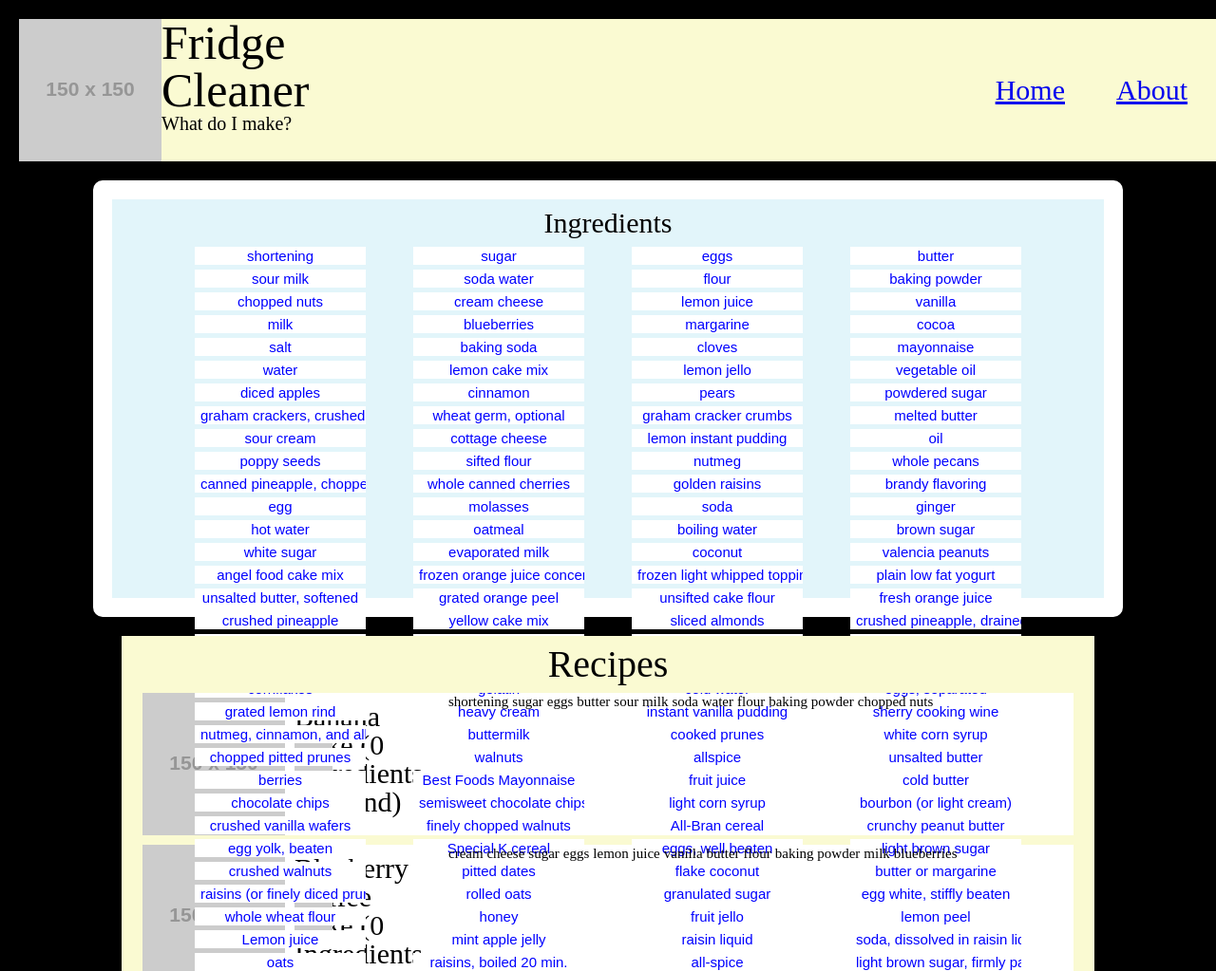
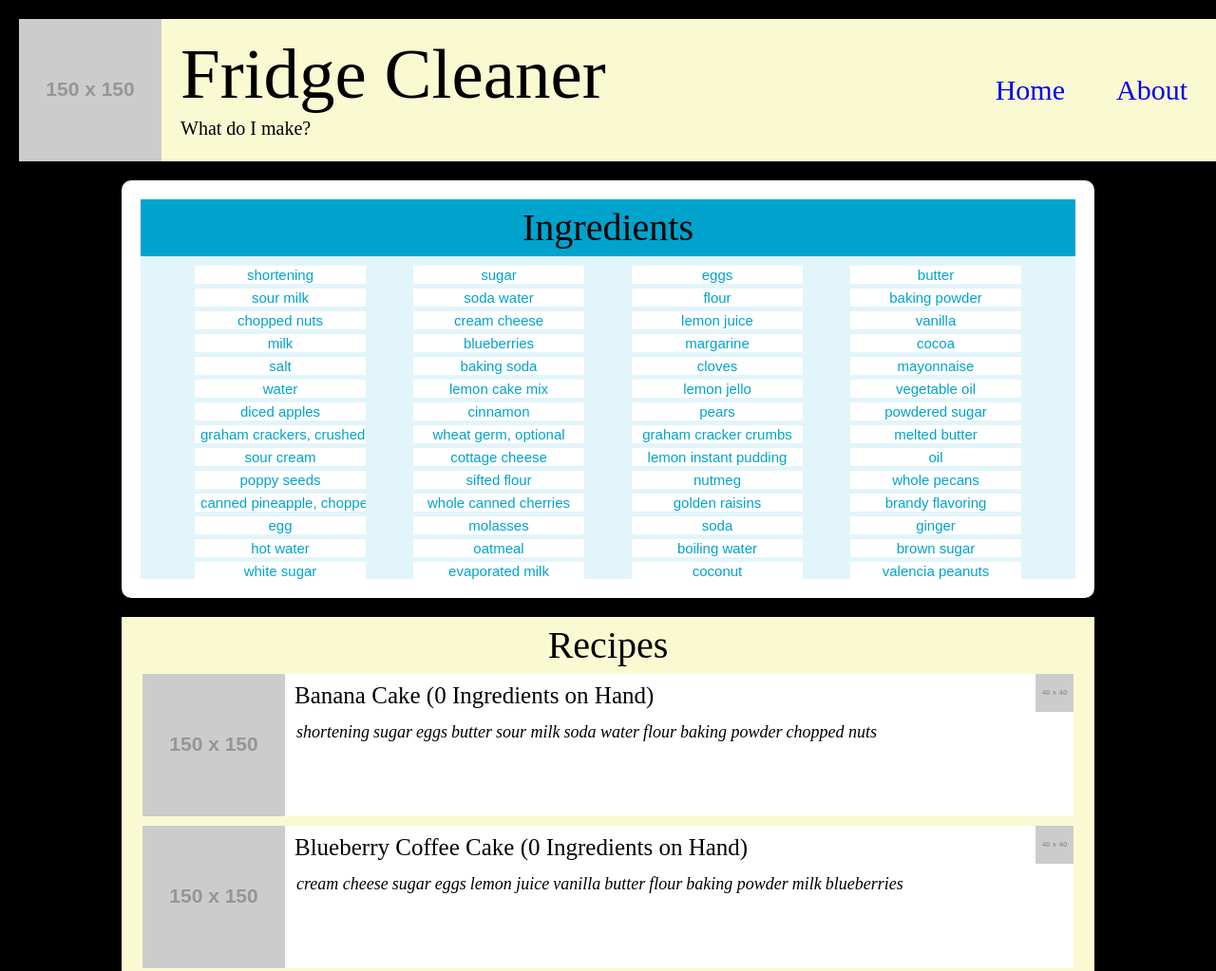
Before and after one commit to greatfellows/Project-Fridge-Cleaner, a plain HTML site: page index.html in a window 1280 px wide. Shown: the top 1023 px of the page at 95% size. Drawn offline with Linux system fonts and the light colour scheme; placeholder pictures from the web are drawn by us.

Commit message:
CSS: header, Recipes

```diff
--- a/css/index.css
+++ b/css/index.css
@@ -1,22 +1,23 @@
 
-main > section {
-  margin: 20px auto;
-  width: 1024px;
-}
+
 
 main > section:first-child {
   border-radius: 10px;
   border: 20px solid white;
   background-color: rgb(226,245,250);
   height: 400px;
-  padding: 10px;
+  margin: 20px auto;
+  overflow: auto;
+  width: 984px;
 }
 
 main > section:first-child > h2 {
-  background-color: rgb(226,245,250);
-  font-size: 30px;
+  background-color:#00a3cc;
+  font-size: 40px;
+  padding: 10px 0px;
+  position: sticky;
+  top: 0;
   text-align: center;
-  margin-bottom: 10px;
 }
 
 #ingredients {
@@ -24,10 +25,9 @@ main > section:first-child > h2 {
   grid-template-columns: repeat(4, 180px);
   grid-template-rows: auto;
   grid-gap: 5px;
-  margin: auto;
+  margin: 10px auto;
   width: 960px;
   justify-content: space-evenly;
-  overflow: auto;
 }
 
 #ingredients > input {
@@ -45,13 +45,15 @@ main > section:first-child > h2 {
 
 .buttonOff {
   background-color: white;
-  color: blue;
+  color: #00a3cc;
   font-size: 15px;
 }
 
 main > section:last-child {
   background-color: lightgoldenrodyellow;
+  margin: 20px auto;
   padding-bottom: 10px;
+  width: 1024px;
 }
 
 main > section:last-child > h2 {
@@ -76,7 +78,7 @@ main > section:last-child > h2 {
   font-size: 0px;
 }
 
-#recipes > div > div {
+#recipes > div > div:first-child {
   float: left;
   height: 150px;
   object-fit: contain;
@@ -84,20 +86,41 @@ main > section:last-child > h2 {
   width: 150px;
 }
 
+#recipes > div > div:nth-child(2) {
+  float: left;
+  width: 820px;
+}
+
+#recipes > div > div:nth-child(2) > div {
+  object-fit: contain;
+  float: right;
+  height:50px;
+}
+
 #recipes h3 {
-  font-size: 30px;
+  display: inline-block;
+  font-size: 25px;
   height: 30px;
   padding: 10px 0px;
+  width: 780px;
+}
+
+#recipes ul {
+  float: left;
+  height: 90px;
+  width: 780px;
+  overflow: auto;
 }
 
 #recipes li {
-  font-size: 15px;
+  font-size: 18px;
   display: inline-block;
   padding: 2px;
+  font-style: italic;
 }
 
 .selectedIngredient {
   background-color: #00ccff;
-  color: white;
+  color: black;
   font-weight: bold;
 }
--- a/css/style.css
+++ b/css/style.css
@@ -12,25 +12,25 @@ header {
 
 header > div {
   float: left;
-  font-size: 0px;
-  width: 300px;
 }
 
 header > div > img {
-  float:left;
+  float: left;
+  margin-right: 20px;
 }
 
 header > div > div {
-  float:left;
-  width: 150px;
+  float: left;
+  margin: 20px 0px;
 }
 
 header > div > div > h1 {
-  font-size: 50px;
+  font-size: 75px;
 }
 
 header > div > div > h4 {
   font-size: 20px;
+  margin-top: 10px;
 }
 
 nav {
@@ -45,6 +45,14 @@ nav li{
   padding: 30px 0px;
 }
 
+a {
+  text-decoration: none;
+}
+
+a:visited {
+  text-decoration: none;
+}
+
 footer {
   color: white;
 }
```
